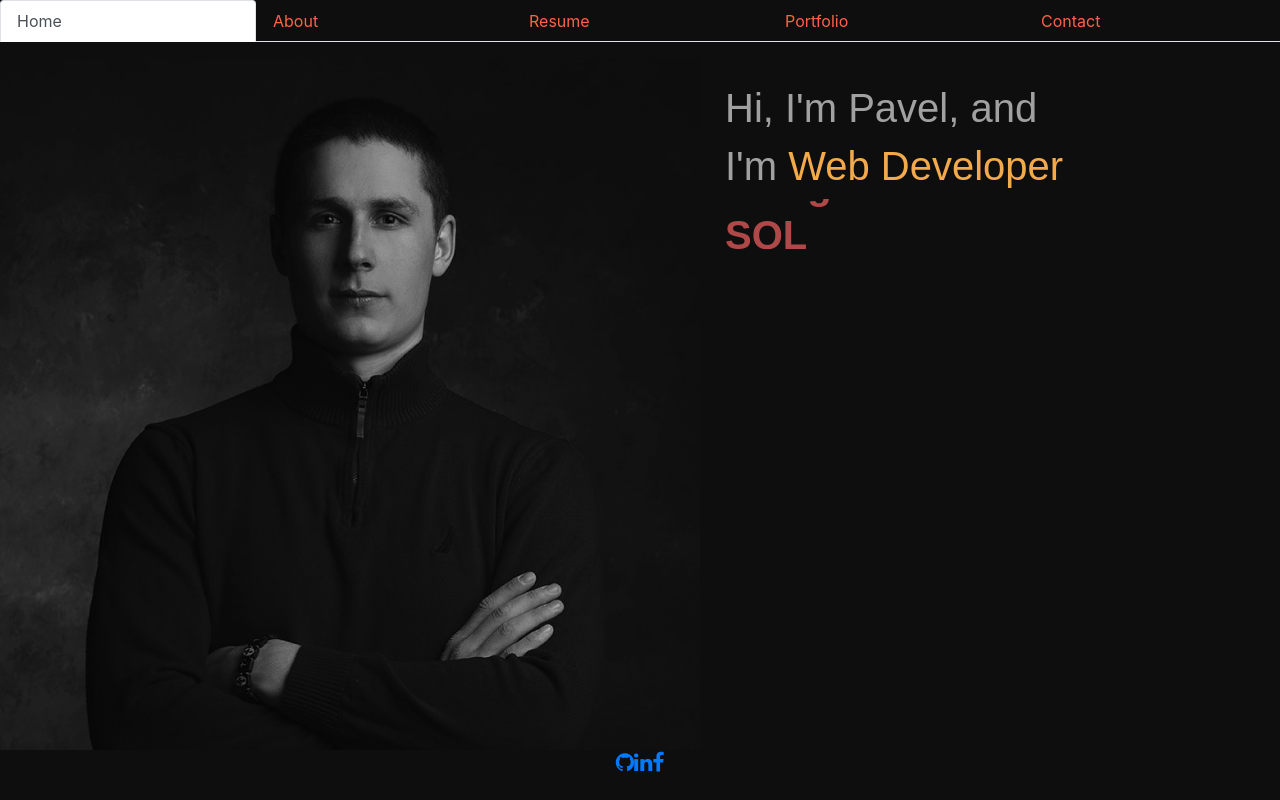
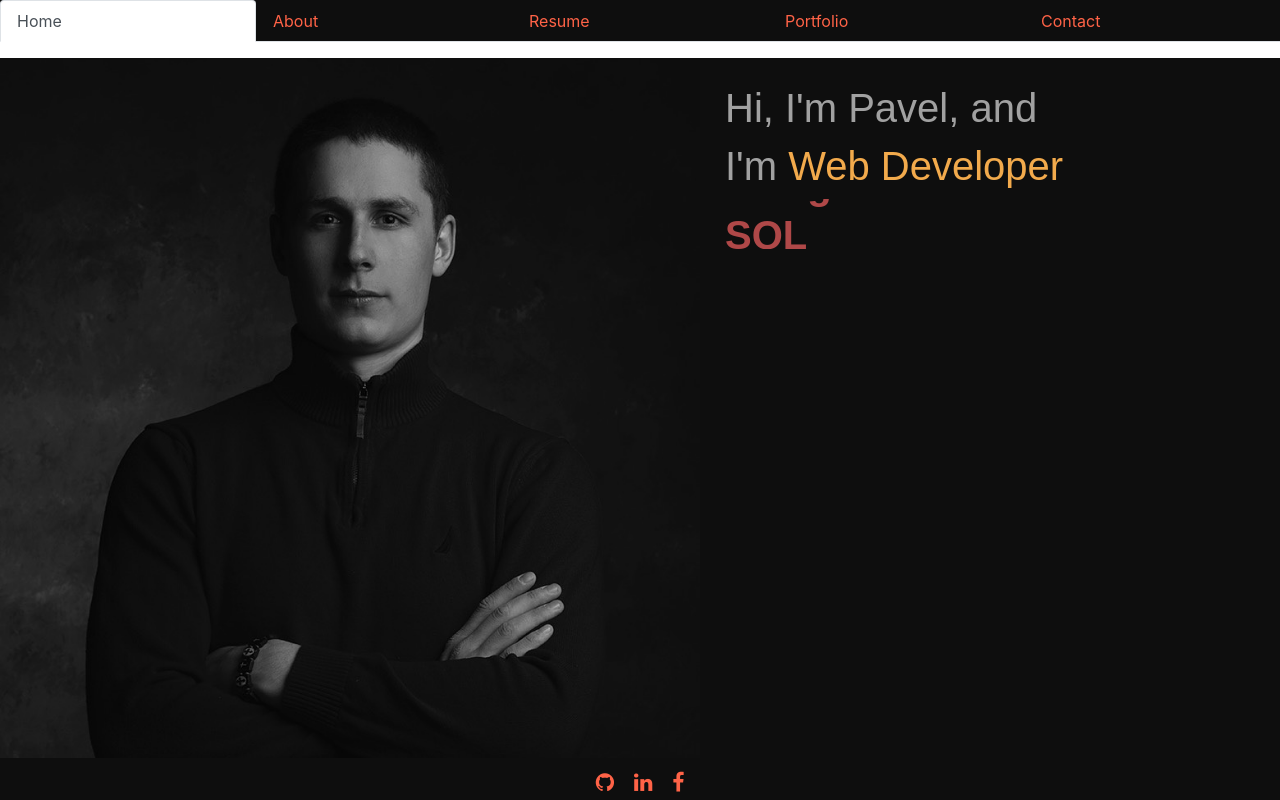
Before and after one commit to paveldarii/iPortfolio-2.0, a React (Create React App) app: page / in a window 1280 px wide. Built offline with nearby package versions, Linux system fonts and the light colour scheme.

Commit message:
centered the social media icons in the footer

```diff
--- a/src/components/Footer/style.css
+++ b/src/components/Footer/style.css
@@ -1,9 +1,16 @@
 .footer {
   position: fixed;
-  height: 50px;
+  height: 30px;
   background-color: #0e0e0e;
   bottom: 0px;
   left: 0px;
   right: 0px;
   margin-bottom: 0px;
 }
+.facebook,
+.linkedin,
+.github {
+  width: 20px;
+  padding: 10px;
+  color: tomato;
+}
```
